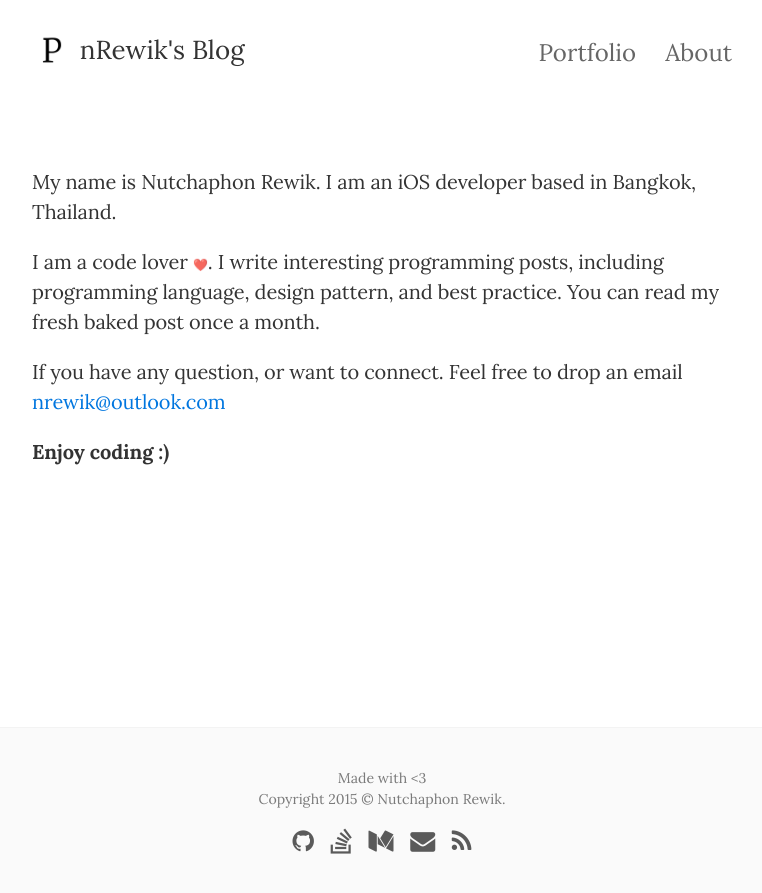
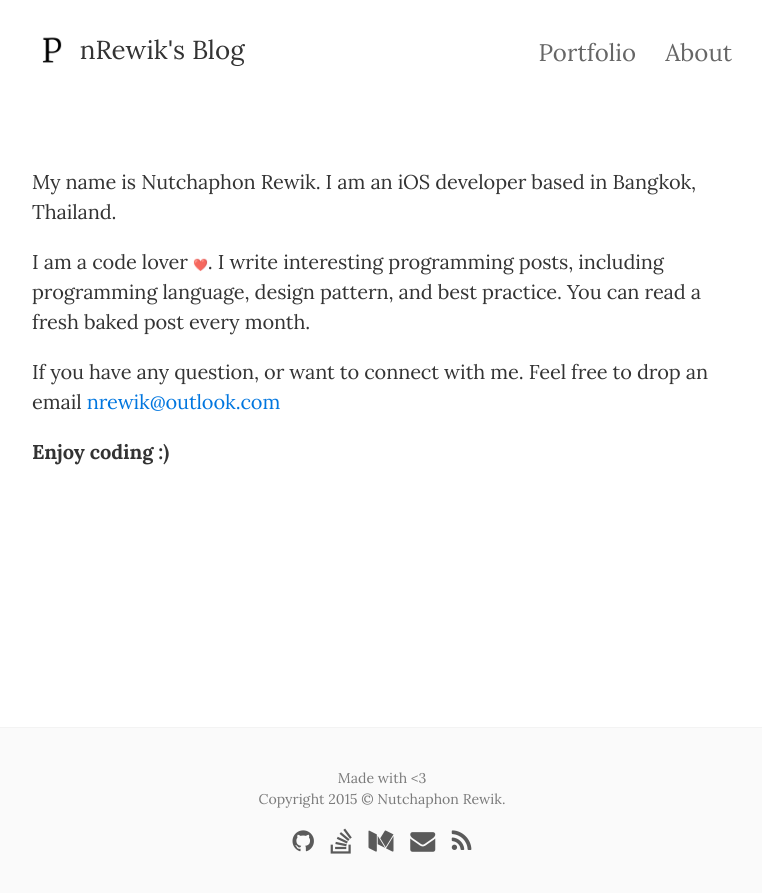
Before and after one commit to nRewik/nrewik-jekyll-blog, a Jekyll site: the page built from about.md, in a window 1280 px wide. Shown: the top 893 px of the page, without its empty margins (258-1020 px from the left). Built offline with Jekyll 4.4.1, drawn with Linux system fonts in a browser that asks for light colours; nearby versions of some CDN libraries.

Commit message:
Edit about

```diff
--- a/about.md
+++ b/about.md
@@ -6,8 +6,8 @@ permalink: /about/
 
 My name is Nutchaphon Rewik. I am an iOS developer based in Bangkok, Thailand.
 
-I am a code lover <span style='font-size: 12px;'>❤️</span>. I write interesting programming posts, including programming language, design pattern, and best practice. You can read my fresh baked post once a month.
+I am a code lover <span style='font-size: 12px;'>❤️</span>. I write interesting programming posts, including programming language, design pattern, and best practice. You can read a fresh baked post every month.
 
-If you have any question, or want to connect. Feel free to drop an email [nrewik@outlook.com](nrewik@outlook.com)
+If you have any question, or want to connect with me. Feel free to drop an email [nrewik@outlook.com](nrewik@outlook.com)
 
 **Enjoy coding :)**
```
